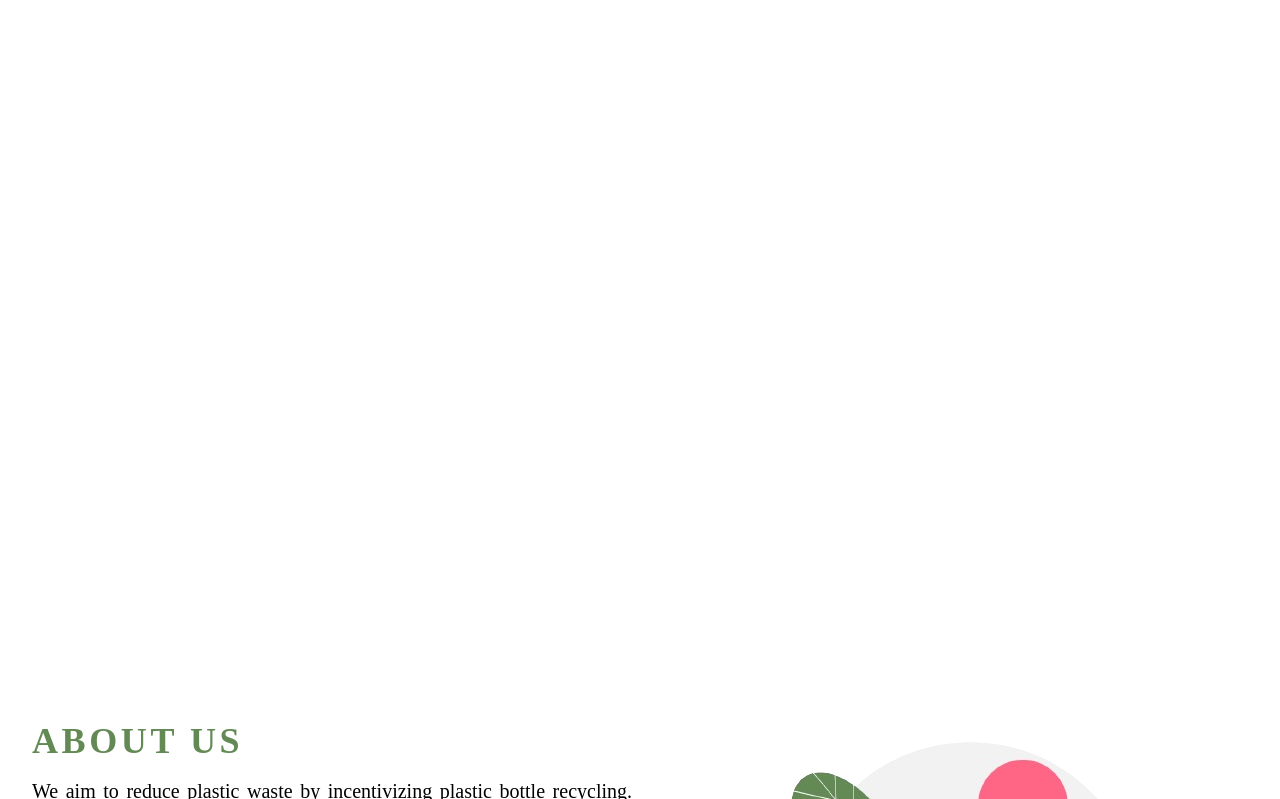
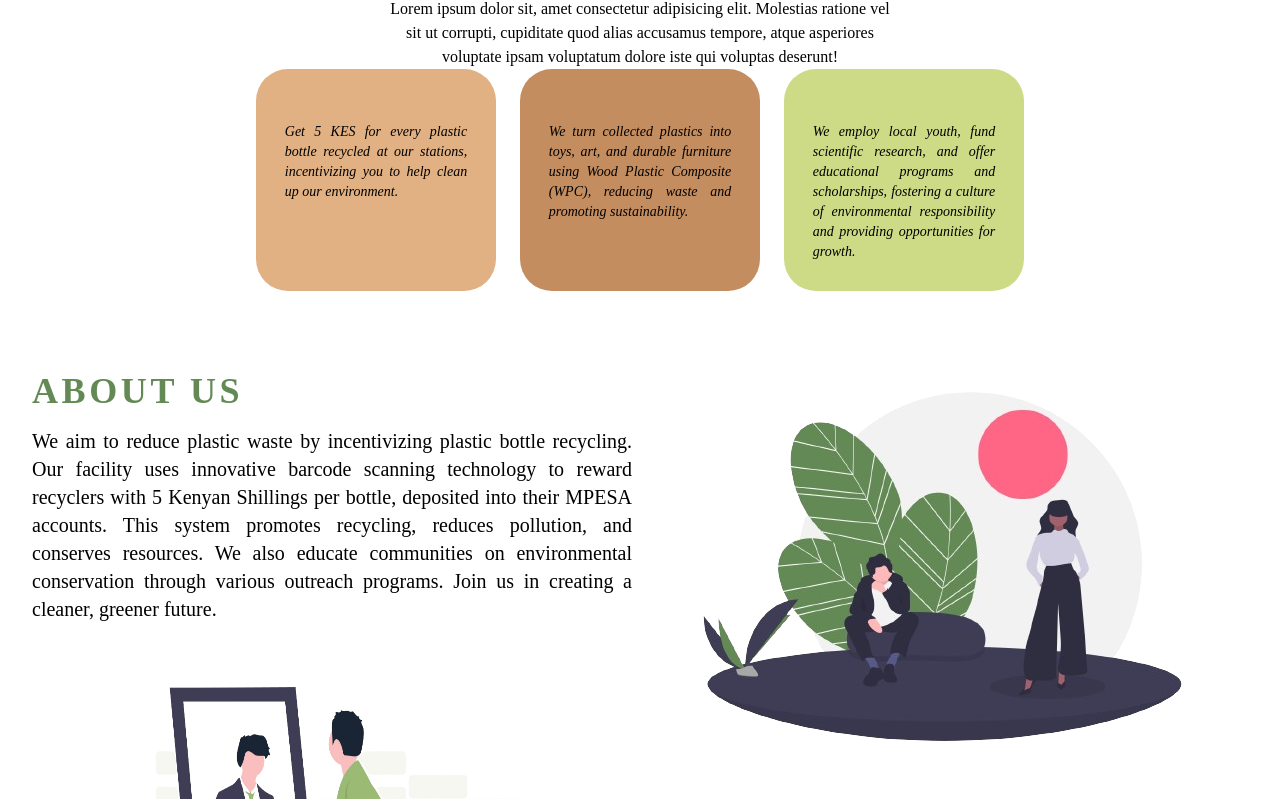
Before and after one commit to Grace-Njenga/Reciclar, a website: page dist/index.html in a window 1280 px wide. Shown: the part 971-1770 px from the top of the page. Drawn offline with nearby package versions, Linux system fonts and the light colour scheme; a web font is replaced by a local one.

Commit message:
benefits

```diff
--- a/src/input.css
+++ b/src/input.css
@@ -3,12 +3,12 @@
 /* CSS reset  */
 *,
 *::before,
-*::after {
+*::after,
+body,
+html {
   box-sizing: border-box;
-}
-*, body, html {
   margin: 0;
-  box-sizing: border-box;
+  padding: 0;
   max-width: 100%;
   font-family: "Yrsa", serif;
   height: auto;
@@ -16,8 +16,7 @@
 body {
   line-height: 1.5;
   -webkit-font-smoothing: antialiased;
-  margin: 0;
-  padding: 0;
+  margin: 0 5vw;
 }
 img,
 picture,
@@ -115,18 +114,25 @@ li a:hover {
   font-style: normal;
 }
 
-/* scroll snap  */
-/* main{
-  scroll-snap-type: y mandatory;
-  overflow-y: scroll;
-  height: 100dvh;
-}
-section{
-  height: 100dvh;
-  scroll-snap-align: start;
-} */
-
 /* header section  */
 .menu {
   display: none;
 }
+
+.benefits{
+  display: grid;
+  grid-template-columns: repeat(3, 1fr);
+  width: 60%;
+  margin: 0 auto;
+  gap: 1.5rem;
+}
+.card{
+  grid-column: span 1;
+  padding: 1.8em;
+  border-radius: 2rem;
+}
+
+.cent{
+  width: 40%;
+  margin: 0 auto;
+}
```
Also changed, not shown: dist/index.html, dist/media_queries.css, dist/output.css.
